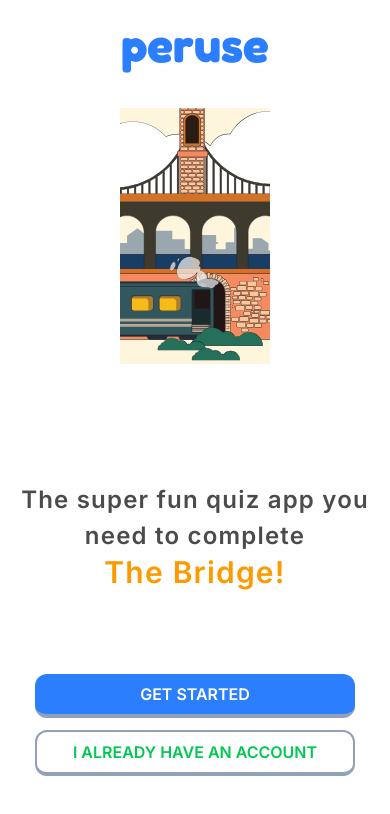
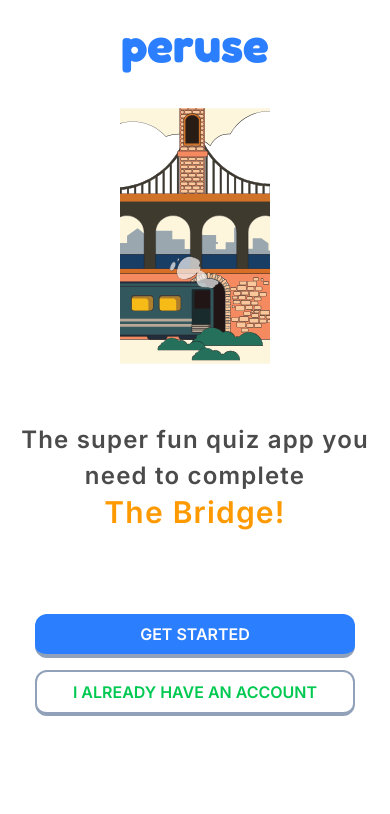
Before and after one commit to Oisasoje/Peruse, a Next.js app: page / in a window 390 px wide. Shown: the top 814 px of the page. Built offline with nearby package versions, Linux system fonts and the light colour scheme.

Commit message:
fixed layout

```diff
--- a/src/app/page.tsx
+++ b/src/app/page.tsx
@@ -58,7 +58,7 @@ const page = () => {
             </div>
 
             {/* Text and Buttons Section */}
-            <div className="flex gap-6 lg:gap-8 h-full justify-center flex-col order-1 lg:order-2 text-center -mt-10 md:mt-0 items-center lg:text-left">
+            <div className="flex gap-6 lg:gap-8 h-full justify-center flex-col order-1 lg:order-2 text-center -mt-30 md:mt-0 items-center lg:text-left">
               <p className="text-2xl text-center  leading-9 sm:leading-8 lg:leading-11 font-extrabold tracking-wider text-[#4B4B4B] max-w-md sm:max-w-lg lg:max-w-full">
                 The super fun quiz app you need to complete{" "}
                 <span className="text-amber-500 block font-bold text-3xl ">
```
